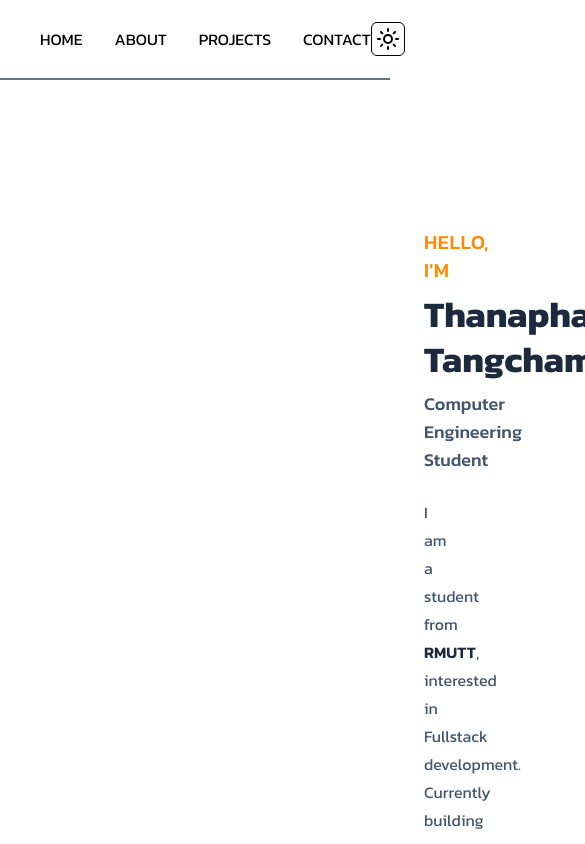
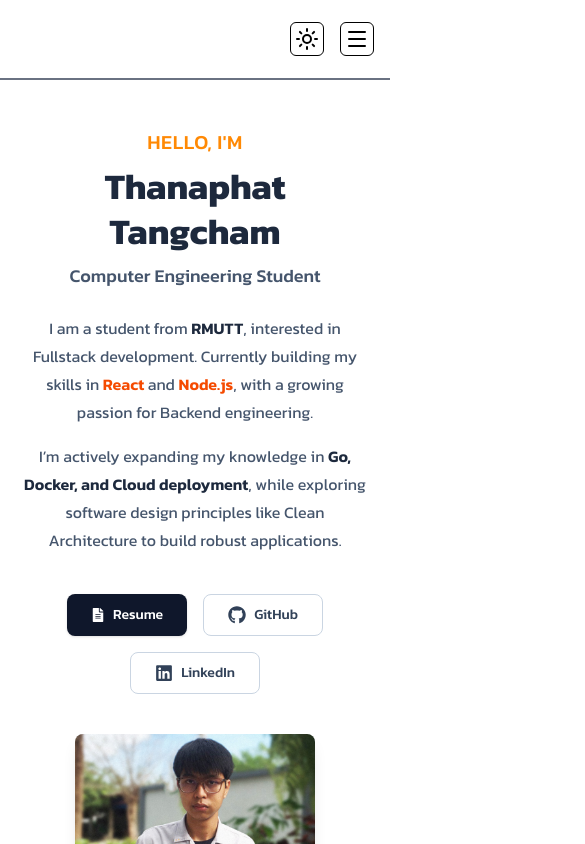
Before and after one commit to 9Thanaphat/portfolio-web, a React (Vite) app: page / in a window 390 px wide. Shown: the top 844 px of the page, 585 px wide, since content can reach past the window. Built offline with nearby package versions, Linux system fonts and the light colour scheme; a web font is replaced by a local one.

Commit message:
fix responsive

```diff
--- a/src/App.jsx
+++ b/src/App.jsx
@@ -14,13 +14,13 @@ function App() {
 
   return <div className='bg-primary dark:bg-[#010e21]'>
 	<NavBar/>
-	<div className='pl-100 pr-100 pt-25'>
+	{/* <Home/> */}
+	<main>
 		<AboutMe/>
-		<div className="mt-16"></div>
+		{/* <Skills/> */}
 		<Portfolio/>
-		<div className="mt-16"></div>
 		<Contact/>
-	</div>
+	</main>
 	<Footer/>
   </div>
 }
--- a/src/components/AboutMe.jsx
+++ b/src/components/AboutMe.jsx
@@ -1,11 +1,12 @@
 import React from 'react'
 import { FaGithub, FaLinkedin, FaFileAlt } from "react-icons/fa";
+import my_photo from '../../public/img/my_photo.png'
 
 const AboutMe = () => {
   return (
     <section id='about' className='min-h-[80vh] flex flex-col md:flex-row items-center justify-center gap-10 md:gap-16 px-6 py-12 max-w-6xl mx-auto dark:text-gray-100'>
 
-      <div className="w-full md:w-1/2 space-y-6">
+      <div className="w-full md:w-1/2 space-y-6 max-w-prose text-center md:text-left">
 
         <div className="space-y-2">
             <h2 className="text-xl font-medium text-orange-400 dark:text-orange-400 tracking-wide">
@@ -19,7 +20,7 @@ const AboutMe = () => {
             </p>
         </div>
 
-        <div className="text-base leading-7 text-slate-600 dark:text-slate-300 space-y-4 text-justify md:text-left">
+        <div className="text-base leading-7 text-slate-600 dark:text-slate-300 space-y-4 text-center md:text-left">
           <p>
             I am a student from <span className="font-semibold text-slate-800 dark:text-white">RMUTT</span>,
             interested in Fullstack development. Currently building my skills in
@@ -34,7 +35,7 @@ const AboutMe = () => {
           </p>
         </div>
 
-        <div className='flex flex-wrap gap-4 pt-4'>
+        <div className='flex flex-wrap gap-4 pt-4 justify-center md:justify-start'>
             <a href="#" className='bg-slate-900 hover:bg-slate-700 dark:bg-white dark:text-slate-900 dark:hover:bg-gray-200 text-white flex gap-2 items-center py-2.5 px-6 rounded-lg transition-all font-medium text-sm shadow-sm'>
                 <FaFileAlt /> Resume
             </a>
@@ -51,12 +52,10 @@ const AboutMe = () => {
       </div>
 
       <div className='w-full md:w-1/2 flex justify-center md:justify-end'>
-        <div className='relative w-72 h-72 md:w-80 md:h-80'>
+        <div className='relative w-60 h-60 sm:w-72 sm:h-72 md:w-80 md:h-80'>
             <div className="absolute top-4 left-4 w-full h-full border-2 border-slate-800 dark:border-slate-400 rounded-lg -z-10"></div>
             <div className='w-full h-full bg-slate-200 dark:bg-slate-700 rounded-lg overflow-hidden shadow-lg object-cover'>
-                <div className="w-full h-full flex items-center justify-center text-slate-400">
-                    Image
-                </div>
+                <img src={my_photo} alt='Thanaphat' className='w-full h-full object-cover' />
             </div>
         </div>
       </div>
--- a/src/components/Home.jsx
+++ b/src/components/Home.jsx
@@ -1,8 +1,19 @@
 import React from 'react'
+import my_photo from '../../public/img/my_photo.png'
 
 const Home = () => {
   return (
-	<section id='home' className='h-100 bg-amber-300'>Home</section>
+	<section id='home' className='h-screen bg-primary dark:bg-[#00021c] dark:text-white'>
+		<div className='container mx-auto h-full flex flex-col-reverse md:flex-row items-center justify-center md:justify-between px-4'>
+			<div className='text-center md:text-left'>
+				<h1 className='text-4xl md:text-6xl font-bold'>Thanaphat</h1>
+				<p className='text-lg md:text-2xl mt-2'>Full-Stack Developer</p>
+			</div>
+			<div className='mt-8 md:mt-0'>
+				<img src={my_photo} alt='Thanaphat' className='w-64 h-64 md:w-96 md:h-96 rounded-full object-cover' />
+			</div>
+		</div>
+	</section>
   )
 }
 
--- a/src/components/NavBar.jsx
+++ b/src/components/NavBar.jsx
@@ -1,14 +1,19 @@
 import React from 'react'
 import { useState } from 'react';
 import { useEffect } from 'react';
-import { Sun, Moon, Menu } from "lucide-react";
+import { Sun, Moon, Menu, X } from "lucide-react";
 
 function NavBar() {
 	const [isDark, setDark] = useState(false);
+	const [isMenuOpen, setMenuOpen] = useState(false);
 
 	const toggleTheme = () => {
 		setDark(!isDark);
 		document.documentElement.classList.toggle("dark");
+	}
+
+	const toggleMenu = () => {
+		setMenuOpen(!isMenuOpen);
 	}
 
 	useEffect(() => {
@@ -20,17 +25,32 @@ function NavBar() {
   }, [isDark]);
 
   return (
-	<div className='h-20 px-10 flex justify-between items-center border-b-2 border-gray-500 bg-primary dark:bg-[#000d21] dark:text-white'>
+	<>
+		<div className='h-20 px-4 sm:px-10 flex justify-between items-center border-b-2 border-gray-500 bg-primary dark:bg-[#000d21] dark:text-white'>
 			<div className=''></div>
-		<div className="flex space-x-8">
+			<div className="hidden md:flex space-x-8">
 				<a href="#home" className="hover:text-orange-600">HOME</a>
 				<a href="#about" className="hover:text-orange-600">ABOUT</a>
 				<a href="#portfolio" className="hover:text-orange-600">PROJECTS</a>
 				<a href="#contact" className="hover:text-orange-600">CONTACT</a>
 			</div>
+			<div className="flex items-center space-x-4">
 				<button onClick={toggleTheme}  className='border-1 p-1 rounded-md'>{isDark ? <Moon /> : <Sun />}
 				</button>
+				<button onClick={toggleMenu} className='md:hidden border-1 p-1 rounded-md'>
+					{isMenuOpen ? <X /> : <Menu />}
+				</button>
 			</div>
+		</div>
+		{isMenuOpen && (
+			<div className="absolute top-20 left-0 w-full bg-primary dark:bg-[#000d21] dark:text-white flex flex-col items-center space-y-4 py-4 border-b-2 border-gray-500 md:hidden">
+				<a href="#home" className="hover:text-orange-600" onClick={toggleMenu}>HOME</a>
+				<a href="#about" className="hover:text-orange-600" onClick={toggleMenu}>ABOUT</a>
+				<a href="#portfolio" className="hover:text-orange-600" onClick={toggleMenu}>PROJECTS</a>
+				<a href="#contact" className="hover:text-orange-600" onClick={toggleMenu}>CONTACT</a>
+			</div>
+		)}
+	</>
   )
 }
 
--- a/src/components/Portfolio.jsx
+++ b/src/components/Portfolio.jsx
@@ -45,7 +45,7 @@ const Portfolio = () => {
             Projects
         </span>
     <div className='mt-5'></div>
-    <div className=' grid grid-cols-1 sm:grid-cols-2 lg:grid-cols-3 gap-5 auto-rows-auto'>
+    <div className=' grid grid-cols-1 md:grid-cols-2 lg:grid-cols-3 gap-5 auto-rows-auto'>
         {projects.map((p, index) => (
         <ProjectCard
           key={index}
--- a/src/components/Skills.jsx
+++ b/src/components/Skills.jsx
@@ -1,8 +1,34 @@
 import React from 'react'
+
+const skills = [
+	{ name: 'HTML', },
+	{ name: 'CSS', },
+	{ name: 'JavaScript', },
+	{ name: 'React', },
+	{ name: 'Node.js', },
+	{ name: 'Express', },
+	{ name: 'MongoDB', },
+	{ name: 'Git', },
+	{ name: 'GitHub', },
+	{ name: 'Docker', },
+	{ name: 'Go', },
+	{ name: 'C', },
+]
 
 const Skills = () => {
   return (
-	<div className='h-100 bg-amber-100'>Skills</div>
+	<section id='skills' className='min-h-screen bg-primary dark:bg-[#00021c] dark:text-white py-12'>
+		<div className='container mx-auto px-4'>
+			<h2 className='text-3xl md:text-4xl font-bold text-center mb-8'>My Skills</h2>
+			<div className='grid grid-cols-2 sm:grid-cols-3 md:grid-cols-4 lg:grid-cols-5 gap-8'>
+				{skills.map((skill) => (
+					<div key={skill.name} className='flex flex-col items-center p-4 border border-gray-300 rounded-lg shadow-md hover:shadow-lg transition-shadow'>
+						<p className='mt-2 text-lg font-semibold'>{skill.name}</p>
+					</div>
+				))}
+			</div>
+		</div>
+	</section>
   )
 }
 
```
Lines whose indentation alone changed are shown as unchanged.
